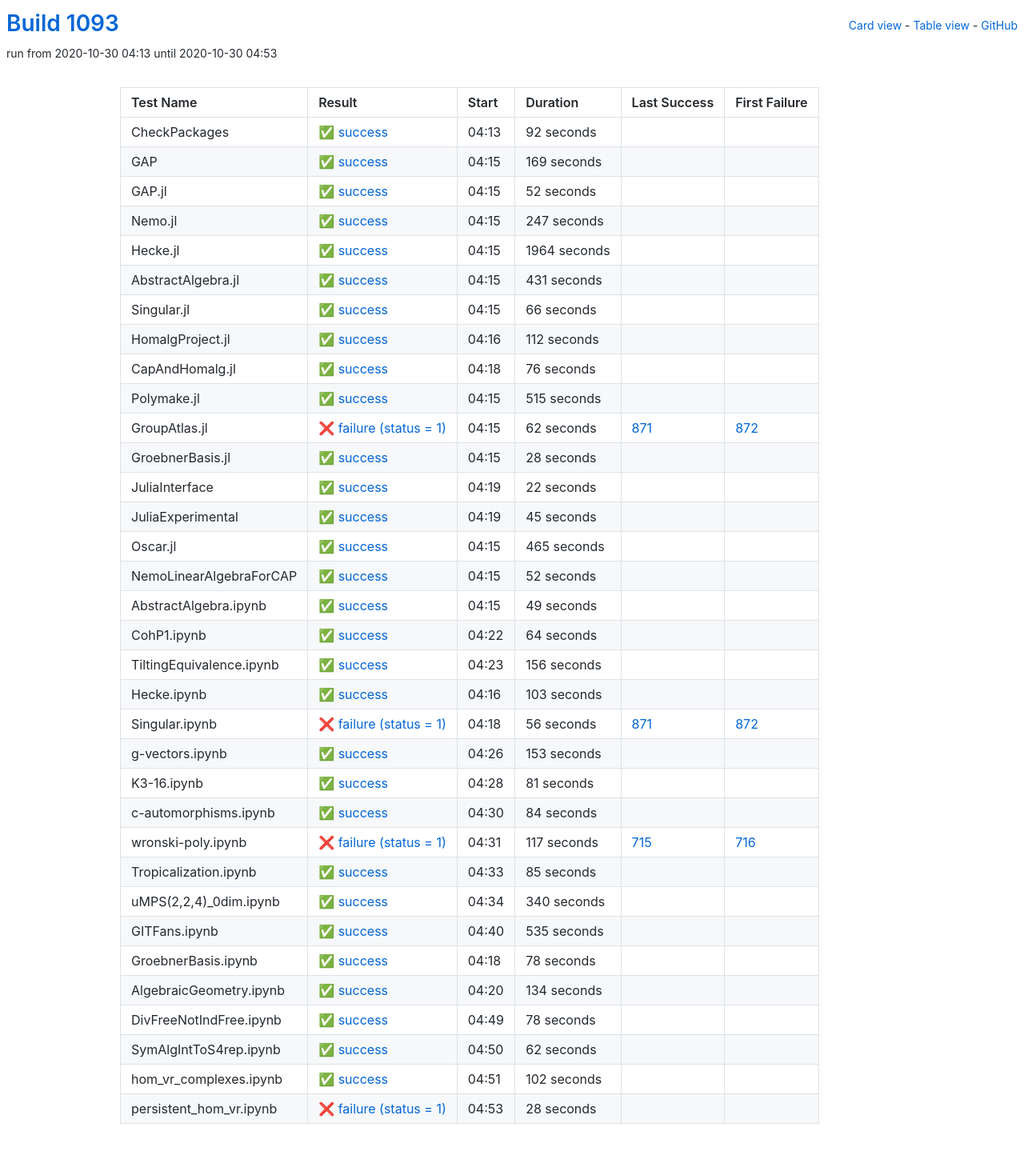
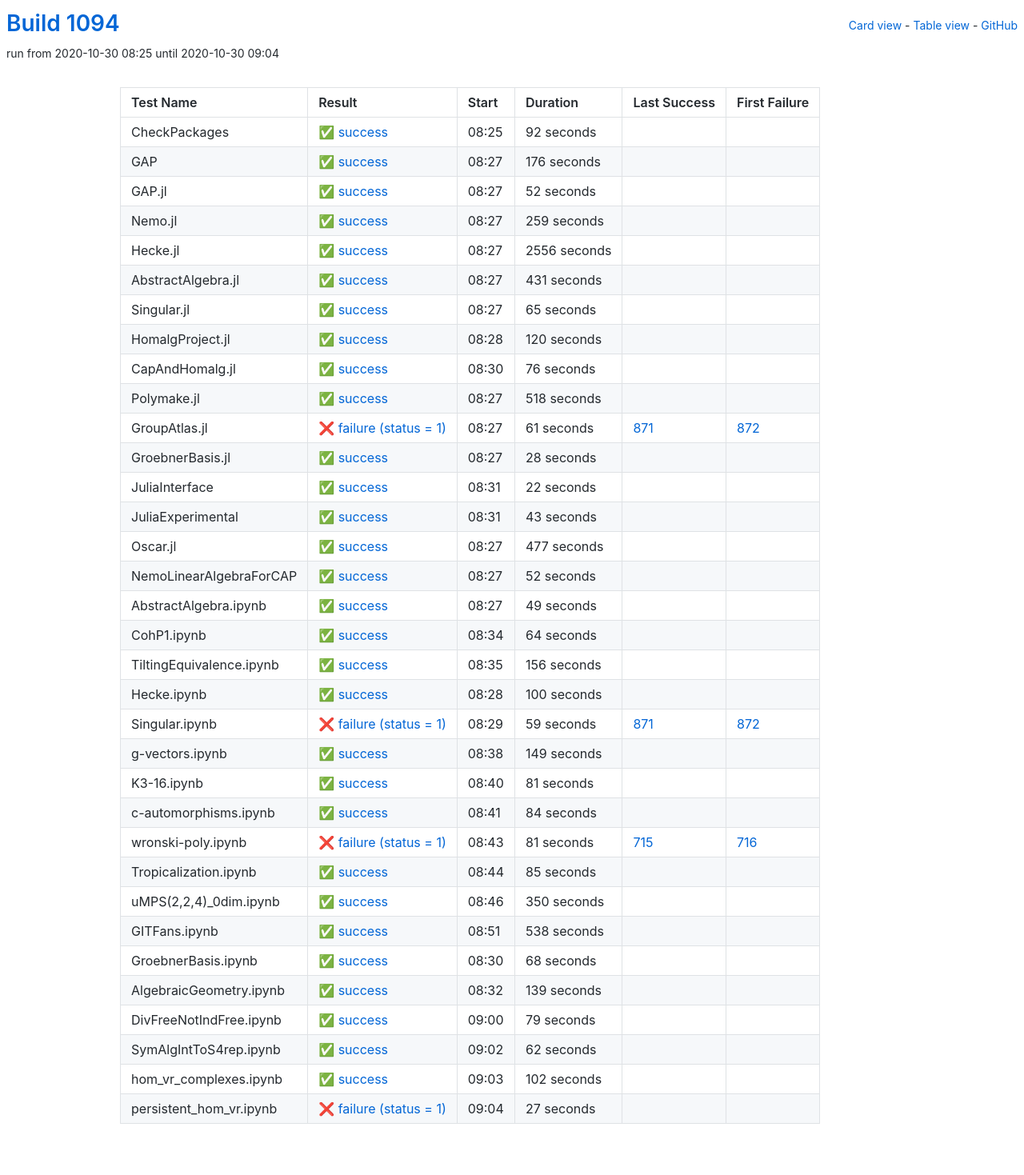
Before and after one commit to oscar-system/oscar-ci-status-stable, a Jekyll site: the page built from table.html, in a window 1280 px wide. Shown: the whole page at 80% size. Built offline with Jekyll 4.4.1, drawn with Linux system fonts in a browser that asks for light colours.

Commit message:
Build #1094

```diff
--- a/_data/ci.yml
+++ b/_data/ci.yml
@@ -1,6 +1,6 @@
 ---
-build: 1093
-build_url: https://oscarci.mathematik.uni-kl.de/job/oscar-stable/1093/
+build: 1094
+build_url: https://oscarci.mathematik.uni-kl.de/job/oscar-stable/1094/
 job: oscar-stable
 organization: oscar-system
 repo: oscar-ci-status-stable
@@ -8,8 +8,8 @@ repourl: https://github.com/oscar-system/oscar-ci-status-stable
 tests:
 - name: CheckPackages
   id: checkpackages
-  log: https://oscarci.mathematik.uni-kl.de/job/oscar-stable/1093/artifact/logs/build-1093/CheckPackages.log
-  start: 2020-10-30 04:13
+  log: https://oscarci.mathematik.uni-kl.de/job/oscar-stable/1094/artifact/logs/build-1094/CheckPackages.log
+  start: 2020-10-30 08:25
   success: true
   exitcode: 0
   status: success
@@ -20,20 +20,20 @@ tests:
   first_failure_url:
 - name: GAP
   id: gap
-  log: https://oscarci.mathematik.uni-kl.de/job/oscar-stable/1093/artifact/logs/build-1093/GAP.log
-  start: 2020-10-30 04:15
+  log: https://oscarci.mathematik.uni-kl.de/job/oscar-stable/1094/artifact/logs/build-1094/GAP.log
+  start: 2020-10-30 08:27
   success: true
   exitcode: 0
   status: success
-  duration: 169
+  duration: 176
   last_success: false
   last_success_url:
   first_failure: false
   first_failure_url:
 - name: GAP.jl
   id: gap-jl
-  log: https://oscarci.mathematik.uni-kl.de/job/oscar-stable/1093/artifact/logs/build-1093/GAP.jl.log
-  start: 2020-10-30 04:15
+  log: https://oscarci.mathematik.uni-kl.de/job/oscar-stable/1094/artifact/logs/build-1094/GAP.jl.log
+  start: 2020-10-30 08:27
   success: true
   exitcode: 0
   status: success
@@ -44,32 +44,32 @@ tests:
   first_failure_url:
 - name: Nemo.jl
   id: nemo-jl
-  log: https://oscarci.mathematik.uni-kl.de/job/oscar-stable/1093/artifact/logs/build-1093/Nemo.jl.log
-  start: 2020-10-30 04:15
+  log: https://oscarci.mathematik.uni-kl.de/job/oscar-stable/1094/artifact/logs/build-1094/Nemo.jl.log
+  start: 2020-10-30 08:27
   success: true
   exitcode: 0
   status: success
-  duration: 247
+  duration: 259
   last_success: false
   last_success_url:
   first_failure: false
   first_failure_url:
 - name: Hecke.jl
   id: hecke-jl
-  log: https://oscarci.mathematik.uni-kl.de/job/oscar-stable/1093/artifact/logs/build-1093/Hecke.jl.log
-  start: 2020-10-30 04:15
+  log: https://oscarci.mathematik.uni-kl.de/job/oscar-stable/1094/artifact/logs/build-1094/Hecke.jl.log
+  start: 2020-10-30 08:27
   success: true
   exitcode: 0
   status: success
-  duration: 1964
+  duration: 2556
   last_success: false
   last_success_url:
   first_failure: false
   first_failure_url:
 - name: AbstractAlgebra.jl
   id: abstractalgebra-jl
-  log: https://oscarci.mathematik.uni-kl.de/job/oscar-stable/1093/artifact/logs/build-1093/AbstractAlgebra.jl.log
-  start: 2020-10-30 04:15
+  log: https://oscarci.mathematik.uni-kl.de/job/oscar-stable/1094/artifact/logs/build-1094/AbstractAlgebra.jl.log
+  start: 2020-10-30 08:27
   success: true
   exitcode: 0
   status: success
@@ -80,32 +80,32 @@ tests:
   first_failure_url:
 - name: Singular.jl
   id: singular-jl
-  log: https://oscarci.mathematik.uni-kl.de/job/oscar-stable/1093/artifact/logs/build-1093/Singular.jl.log
-  start: 2020-10-30 04:15
+  log: https://oscarci.mathematik.uni-kl.de/job/oscar-stable/1094/artifact/logs/build-1094/Singular.jl.log
+  start: 2020-10-30 08:27
   success: true
   exitcode: 0
   status: success
-  duration: 66
+  duration: 65
   last_success: false
   last_success_url:
   first_failure: false
   first_failure_url:
 - name: HomalgProject.jl
   id: homalgproject-jl
-  log: https://oscarci.mathematik.uni-kl.de/job/oscar-stable/1093/artifact/logs/build-1093/HomalgProject.jl.log
-  start: 2020-10-30 04:16
+  log: https://oscarci.mathematik.uni-kl.de/job/oscar-stable/1094/artifact/logs/build-1094/HomalgProject.jl.log
+  start: 2020-10-30 08:28
   success: true
   exitcode: 0
   status: success
-  duration: 112
+  duration: 120
   last_success: false
   last_success_url:
   first_failure: false
   first_failure_url:
 - name: CapAndHomalg.jl
   id: capandhomalg-jl
-  log: https://oscarci.mathematik.uni-kl.de/job/oscar-stable/1093/artifact/logs/build-1093/CapAndHomalg.jl.log
-  start: 2020-10-30 04:18
+  log: https://oscarci.mathematik.uni-kl.de/job/oscar-stable/1094/artifact/logs/build-1094/CapAndHomalg.jl.log
+  start: 2020-10-30 08:30
   success: true
   exitcode: 0
   status: success
@@ -116,32 +116,32 @@ tests:
   first_failure_url:
 - name: Polymake.jl
   id: polymake-jl
-  log: https://oscarci.mathematik.uni-kl.de/job/oscar-stable/1093/artifact/logs/build-1093/Polymake.jl.log
-  start: 2020-10-30 04:15
+  log: https://oscarci.mathematik.uni-kl.de/job/oscar-stable/1094/artifact/logs/build-1094/Polymake.jl.log
+  start: 2020-10-30 08:27
   success: true
   exitcode: 0
   status: success
-  duration: 515
+  duration: 518
   last_success: false
   last_success_url:
   first_failure: false
   first_failure_url:
 - name: GroupAtlas.jl
   id: groupatlas-jl
-  log: https://oscarci.mathematik.uni-kl.de/job/oscar-stable/1093/artifact/logs/build-1093/GroupAtlas.jl.log
-  start: 2020-10-30 04:15
+  log: https://oscarci.mathematik.uni-kl.de/job/oscar-stable/1094/artifact/logs/build-1094/GroupAtlas.jl.log
+  start: 2020-10-30 08:27
   success: false
   exitcode: 1
   status: failure
-  duration: 62
+  duration: 61
   last_success: 871
   last_success_url: https://oscarci.mathematik.uni-kl.de/job/oscar-stable/871/
   first_failure: 872
   first_failure_url: https://oscarci.mathematik.uni-kl.de/job/oscar-stable/872/
 - name: GroebnerBasis.jl
   id: groebnerbasis-jl
-  log: https://oscarci.mathematik.uni-kl.de/job/oscar-stable/1093/artifact/logs/build-1093/GroebnerBasis.jl.log
-  start: 2020-10-30 04:15
+  log: https://oscarci.mathematik.uni-kl.de/job/oscar-stable/1094/artifact/logs/build-1094/GroebnerBasis.jl.log
+  start: 2020-10-30 08:27
   success: true
   exitcode: 0
   status: success
@@ -152,8 +152,8 @@ tests:
   first_failure_url:
 - name: JuliaInterface
   id: juliainterface
-  log: https://oscarci.mathematik.uni-kl.de/job/oscar-stable/1093/artifact/logs/build-1093/JuliaInterface.log
-  start: 2020-10-30 04:19
+  log: https://oscarci.mathematik.uni-kl.de/job/oscar-stable/1094/artifact/logs/build-1094/JuliaInterface.log
+  start: 2020-10-30 08:31
   success: true
   exitcode: 0
   status: success
@@ -164,32 +164,32 @@ tests:
   first_failure_url:
 - name: JuliaExperimental
   id: juliaexperimental
-  log: https://oscarci.mathematik.uni-kl.de/job/oscar-stable/1093/artifact/logs/build-1093/JuliaExperimental.log
-  start: 2020-10-30 04:19
+  log: https://oscarci.mathematik.uni-kl.de/job/oscar-stable/1094/artifact/logs/build-1094/JuliaExperimental.log
+  start: 2020-10-30 08:31
   success: true
   exitcode: 0
   status: success
-  duration: 45
+  duration: 43
   last_success: false
   last_success_url:
   first_failure: false
   first_failure_url:
 - name: Oscar.jl
   id: oscar-jl
-  log: https://oscarci.mathematik.uni-kl.de/job/oscar-stable/1093/artifact/logs/build-1093/Oscar.jl.log
-  start: 2020-10-30 04:15
+  log: https://oscarci.mathematik.uni-kl.de/job/oscar-stable/1094/artifact/logs/build-1094/Oscar.jl.log
+  start: 2020-10-30 08:27
   success: true
   exitcode: 0
   status: success
-  duration: 465
+  duration: 477
   last_success: false
   last_success_url:
   first_failure: false
   first_failure_url:
 - name: NemoLinearAlgebraForCAP
   id: nemolinearalgebraforcap
-  log: https://oscarci.mathematik.uni-kl.de/job/oscar-stable/1093/artifact/logs/build-1093/NemoLinearAlgebraForCAP.log
-  start: 2020-10-30 04:15
+  log: https://oscarci.mathematik.uni-kl.de/job/oscar-stable/1094/artifact/logs/build-1094/NemoLinearAlgebraForCAP.log
+  start: 2020-10-30 08:27
   success: true
   exitcode: 0
   status: success
@@ -200,8 +200,8 @@ tests:
   first_failure_url:
 - name: AbstractAlgebra.ipynb
   id: abstractalgebra-ipynb
-  log: https://oscarci.mathematik.uni-kl.de/job/oscar-stable/1093/artifact/logs/build-1093/AbstractAlgebra.ipynb.log
-  start: 2020-10-30 04:15
+  log: https://oscarci.mathematik.uni-kl.de/job/oscar-stable/1094/artifact/logs/build-1094/AbstractAlgebra.ipynb.log
+  start: 2020-10-30 08:27
   success: true
   exitcode: 0
   status: success
@@ -212,8 +212,8 @@ tests:
   first_failure_url:
 - name: CohP1.ipynb
   id: cohp1-ipynb
-  log: https://oscarci.mathematik.uni-kl.de/job/oscar-stable/1093/artifact/logs/build-1093/CohP1.ipynb.log
-  start: 2020-10-30 04:22
+  log: https://oscarci.mathematik.uni-kl.de/job/oscar-stable/1094/artifact/logs/build-1094/CohP1.ipynb.log
+  start: 2020-10-30 08:34
   success: true
   exitcode: 0
   status: success
@@ -224,8 +224,8 @@ tests:
   first_failure_url:
 - name: TiltingEquivalence.ipynb
   id: tiltingequivalence-ipynb
-  log: https://oscarci.mathematik.uni-kl.de/job/oscar-stable/1093/artifact/logs/build-1093/TiltingEquivalence.ipynb.log
-  start: 2020-10-30 04:23
+  log: https://oscarci.mathematik.uni-kl.de/job/oscar-stable/1094/artifact/logs/build-1094/TiltingEquivalence.ipynb.log
+  start: 2020-10-30 08:35
   success: true
   exitcode: 0
   status: success
@@ -236,44 +236,44 @@ tests:
   first_failure_url:
 - name: Hecke.ipynb
   id: hecke-ipynb
-  log: https://oscarci.mathematik.uni-kl.de/job/oscar-stable/1093/artifact/logs/build-1093/Hecke.ipynb.log
-  start: 2020-10-30 04:16
+  log: https://oscarci.mathematik.uni-kl.de/job/oscar-stable/1094/artifact/logs/build-1094/Hecke.ipynb.log
+  start: 2020-10-30 08:28
   success: true
   exitcode: 0
   status: success
-  duration: 103
+  duration: 100
   last_success: false
   last_success_url:
   first_failure: false
   first_failure_url:
 - name: Singular.ipynb
   id: singular-ipynb
-  log: https://oscarci.mathematik.uni-kl.de/job/oscar-stable/1093/artifact/logs/build-1093/Singular.ipynb.log
-  start: 2020-10-30 04:18
+  log: https://oscarci.mathematik.uni-kl.de/job/oscar-stable/1094/artifact/logs/build-1094/Singular.ipynb.log
+  start: 2020-10-30 08:29
   success: false
   exitcode: 1
   status: failure
-  duration: 56
+  duration: 59
   last_success: 871
   last_success_url: https://oscarci.mathematik.uni-kl.de/job/oscar-stable/871/
   first_failure: 872
   first_failure_url: https://oscarci.mathematik.uni-kl.de/job/oscar-stable/872/
 - name: g-vectors.ipynb
   id: g-vectors-ipynb
-  log: https://oscarci.mathematik.uni-kl.de/job/oscar-stable/1093/artifact/logs/build-1093/g-vectors.ipynb.log
-  start: 2020-10-30 04:26
+  log: https://oscarci.mathematik.uni-kl.de/job/oscar-stable/1094/artifact/logs/build-1094/g-vectors.ipynb.log
+  start: 2020-10-30 08:38
   success: true
   exitcode: 0
   status: success
-  duration: 153
+  duration: 149
   last_success: false
   last_success_url:
   first_failure: false
   first_failure_url:
 - name: K3-16.ipynb
   id: k3-16-ipynb
-  log: https://oscarci.mathematik.uni-kl.de/job/oscar-stable/1093/artifact/logs/build-1093/K3-16.ipynb.log
-  start: 2020-10-30 04:28
+  log: https://oscarci.mathematik.uni-kl.de/job/oscar-stable/1094/artifact/logs/build-1094/K3-16.ipynb.log
+  start: 2020-10-30 08:40
   success: true
   exitcode: 0
   status: success
@@ -284,8 +284,8 @@ tests:
   first_failure_url:
 - name: c-automorphisms.ipynb
   id: c-automorphisms-ipynb
-  log: https://oscarci.mathematik.uni-kl.de/job/oscar-stable/1093/artifact/logs/build-1093/c-automorphisms.ipynb.log
-  start: 2020-10-30 04:30
+  log: https://oscarci.mathematik.uni-kl.de/job/oscar-stable/1094/artifact/logs/build-1094/c-automorphisms.ipynb.log
+  start: 2020-10-30 08:41
   success: true
   exitcode: 0
   status: success
@@ -296,20 +296,20 @@ tests:
   first_failure_url:
 - name: wronski-poly.ipynb
   id: wronski-poly-ipynb
-  log: https://oscarci.mathematik.uni-kl.de/job/oscar-stable/1093/artifact/logs/build-1093/wronski-poly.ipynb.log
-  start: 2020-10-30 04:31
+  log: https://oscarci.mathematik.uni-kl.de/job/oscar-stable/1094/artifact/logs/build-1094/wronski-poly.ipynb.log
+  start: 2020-10-30 08:43
   success: false
   exitcode: 1
   status: failure
-  duration: 117
+  duration: 81
   last_success: 715
   last_success_url: https://oscarci.mathematik.uni-kl.de/job/oscar-stable/715/
   first_failure: 716
   first_failure_url: https://oscarci.mathematik.uni-kl.de/job/oscar-stable/716/
 - name: Tropicalization.ipynb
   id: tropicalization-ipynb
-  log: https://oscarci.mathematik.uni-kl.de/job/oscar-stable/1093/artifact/logs/build-1093/Tropicalization.ipynb.log
-  start: 2020-10-30 04:33
+  log: https://oscarci.mathematik.uni-kl.de/job/oscar-stable/1094/artifact/logs/build-1094/Tropicalization.ipynb.log
+  start: 2020-10-30 08:44
   success: true
   exitcode: 0
   status: success
@@ -320,68 +320,68 @@ tests:
   first_failure_url:
 - name: uMPS(2,2,4)_0dim.ipynb
   id: umps-2-2-4-0dim-ipynb
-  log: https://oscarci.mathematik.uni-kl.de/job/oscar-stable/1093/artifact/logs/build-1093/uMPS-2-2-4-_0dim.ipynb.log
-  start: 2020-10-30 04:34
+  log: https://oscarci.mathematik.uni-kl.de/job/oscar-stable/1094/artifact/logs/build-1094/uMPS-2-2-4-_0dim.ipynb.log
+  start: 2020-10-30 08:46
   success: true
   exitcode: 0
   status: success
-  duration: 340
+  duration: 350
   last_success: false
   last_success_url:
   first_failure: false
   first_failure_url:
 - name: GITFans.ipynb
   id: gitfans-ipynb
-  log: https://oscarci.mathematik.uni-kl.de/job/oscar-stable/1093/artifact/logs/build-1093/GITFans.ipynb.log
-  start: 2020-10-30 04:40
+  log: https://oscarci.mathematik.uni-kl.de/job/oscar-stable/1094/artifact/logs/build-1094/GITFans.ipynb.log
+  start: 2020-10-30 08:51
   success: true
   exitcode: 0
   status: success
-  duration: 535
+  duration: 538
   last_success: false
   last_success_url:
   first_failure: false
   first_failure_url:
 - name: GroebnerBasis.ipynb
   id: groebnerbasis-ipynb
-  log: https://oscarci.mathematik.uni-kl.de/job/oscar-stable/1093/artifact/logs/build-1093/GroebnerBasis.ipynb.log
-  start: 2020-10-30 04:18
+  log: https://oscarci.mathematik.uni-kl.de/job/oscar-stable/1094/artifact/logs/build-1094/GroebnerBasis.ipynb.log
+  start: 2020-10-30 08:30
   success: true
   exitcode: 0
   status: success
-  duration: 78
+  duration: 68
   last_success: false
   last_success_url:
   first_failure: false
   first_failure_url:
 - name: AlgebraicGeometry.ipynb
   id: algebraicgeometry-ipynb
-  log: https://oscarci.mathematik.uni-kl.de/job/oscar-stable/1093/artifact/logs/build-1093/AlgebraicGeometry.ipynb.log
-  start: 2020-10-30 04:20
+  log: https://oscarci.mathematik.uni-kl.de/job/oscar-stable/1094/artifact/logs/build-1094/AlgebraicGeometry.ipynb.log
+  start: 2020-10-30 08:32
   success: true
   exitcode: 0
   status: success
-  duration: 134
+  duration: 139
   last_success: false
   last_success_url:
   first_failure: false
   first_failure_url:
 - name: DivFreeNotIndFree.ipynb
   id: divfreenotindfree-ipynb
-  log: https://oscarci.mathematik.uni-kl.de/job/oscar-stable/1093/artifact/logs/build-1093/DivFreeNotIndFree.ipynb.log
-  start: 2020-10-30 04:49
+  log: https://oscarci.mathematik.uni-kl.de/job/oscar-stable/1094/artifact/logs/build-1094/DivFreeNotIndFree.ipynb.log
+  start: 2020-10-30 09:00
   success: true
   exitcode: 0
   status: success
-  duration: 78
+  duration: 79
   last_success: false
   last_success_url:
   first_failure: false
   first_failure_url:
 - name: SymAlgIntToS4rep.ipynb
   id: symalginttos4rep-ipynb
-  log: https://oscarci.mathematik.uni-kl.de/job/oscar-stable/1093/artifact/logs/build-1093/SymAlgIntToS4rep.ipynb.log
-  start: 2020-10-30 04:50
+  log: https://oscarci.mathematik.uni-kl.de/job/oscar-stable/1094/artifact/logs/build-1094/SymAlgIntToS4rep.ipynb.log
+  start: 2020-10-30 09:02
   success: true
   exitcode: 0
   status: success
@@ -392,8 +392,8 @@ tests:
   first_failure_url:
 - name: hom_vr_complexes.ipynb
   id: hom-vr-complexes-ipynb
-  log: https://oscarci.mathematik.uni-kl.de/job/oscar-stable/1093/artifact/logs/build-1093/hom_vr_complexes.ipynb.log
-  start: 2020-10-30 04:51
+  log: https://oscarci.mathematik.uni-kl.de/job/oscar-stable/1094/artifact/logs/build-1094/hom_vr_complexes.ipynb.log
+  start: 2020-10-30 09:03
   success: true
   exitcode: 0
   status: success
@@ -404,12 +404,12 @@ tests:
   first_failure_url:
 - name: persistent_hom_vr.ipynb
   id: persistent-hom-vr-ipynb
-  log: https://oscarci.mathematik.uni-kl.de/job/oscar-stable/1093/artifact/logs/build-1093/persistent_hom_vr.ipynb.log
-  start: 2020-10-30 04:53
+  log: https://oscarci.mathematik.uni-kl.de/job/oscar-stable/1094/artifact/logs/build-1094/persistent_hom_vr.ipynb.log
+  start: 2020-10-30 09:04
   success: false
   exitcode: 1
   status: failure
-  duration: 28
+  duration: 27
   last_success: false
   last_success_url:
   first_failure: false
```
Also changed, not shown: README.md.
